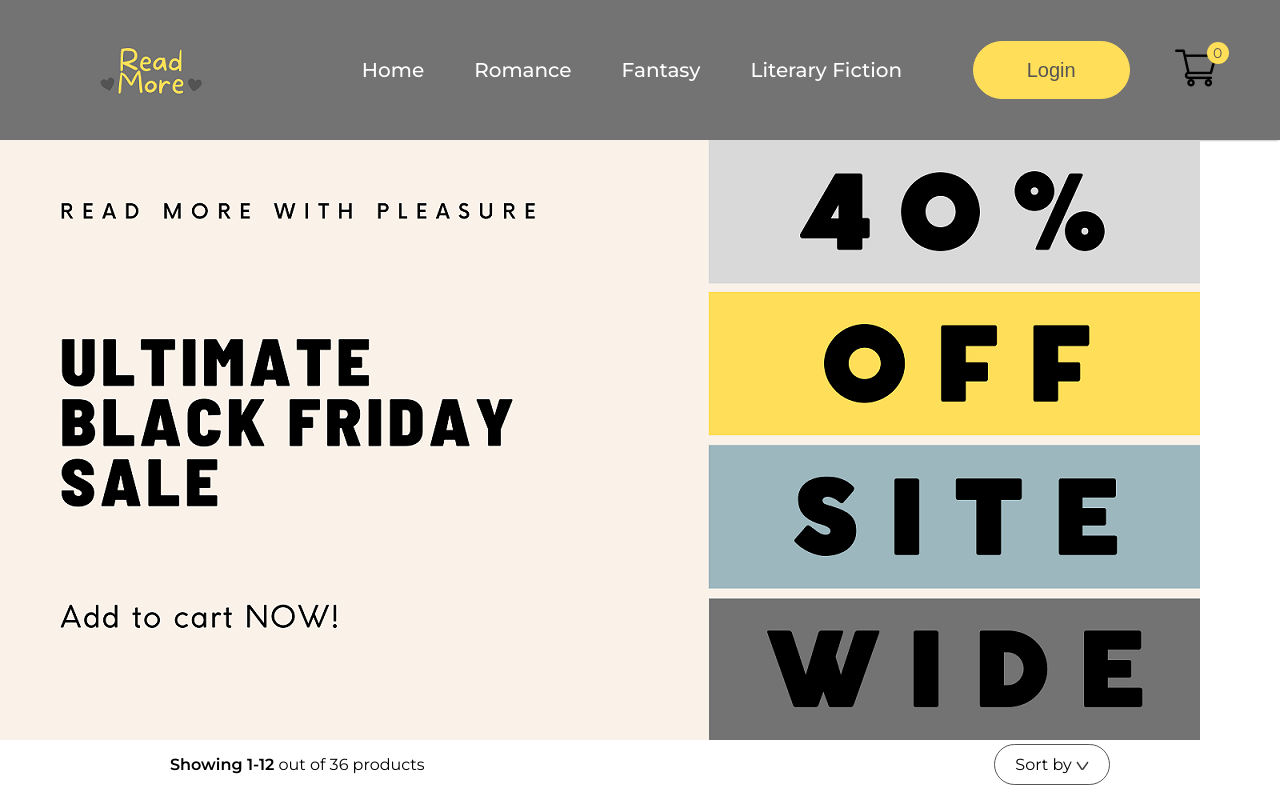
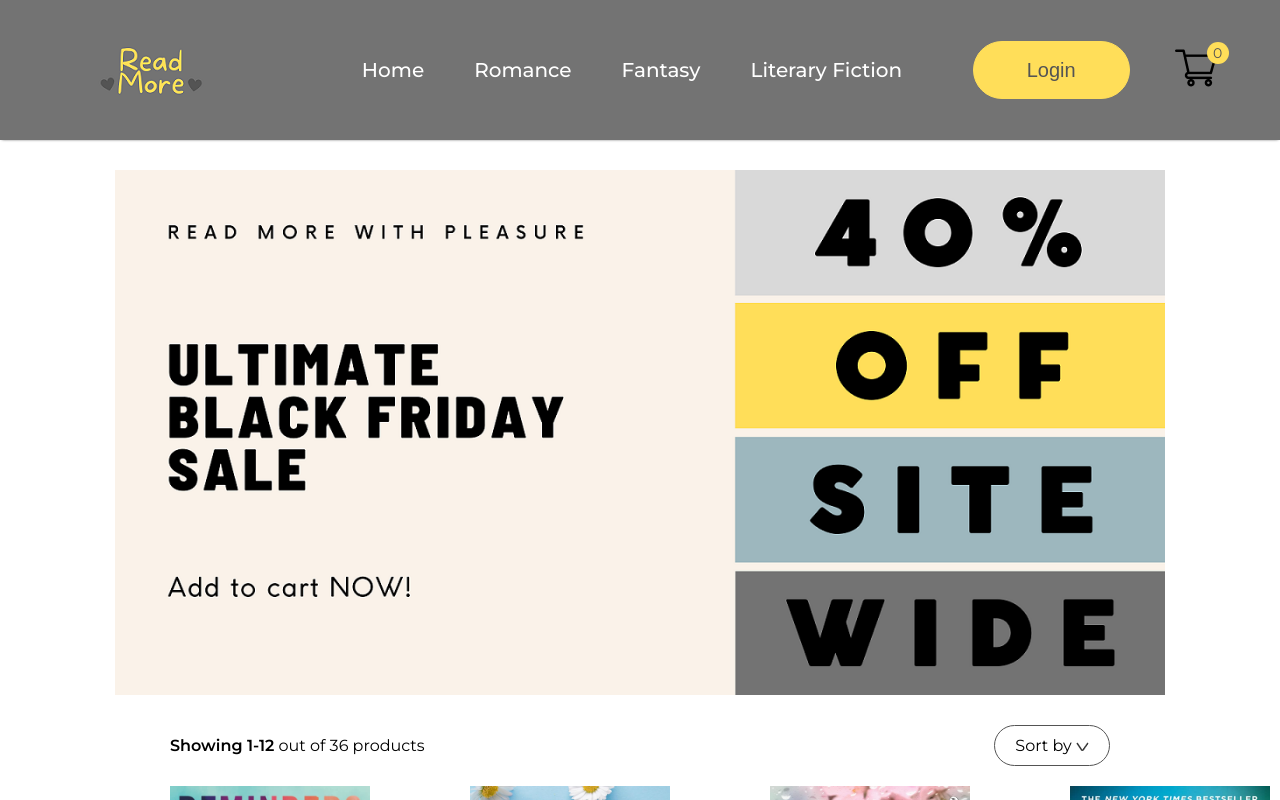
Before and after one commit to AnnaBilokon/BookShop, a React (Create React App) app in the folder frontend/: page /romance in a window 1280 px wide. Shown: the top 800 px of the page. Built offline with nearby package versions, Linux system fonts and the light colour scheme.

Commit message:
className for banner

```diff
--- a/frontend/src/pages/ShopCategory.jsx
+++ b/frontend/src/pages/ShopCategory.jsx
@@ -6,10 +6,10 @@ import all_product from '../components/assets/all_product'
 import Item from '../components/Item/Item'
 
 function ShopCategory(props) {
-  const { all_products } = useContext(ShopContext)
+  const { all_product } = useContext(ShopContext)
   return (
     <div className="shop_category">
-      <img src={props.banner} alt="" />
+      <img className="shopcategory_banner" src={props.banner} alt="" />
       <div className="shopcategory_indexSort">
         <p>
           <span>Showing 1-12</span> out of 36 products
```
